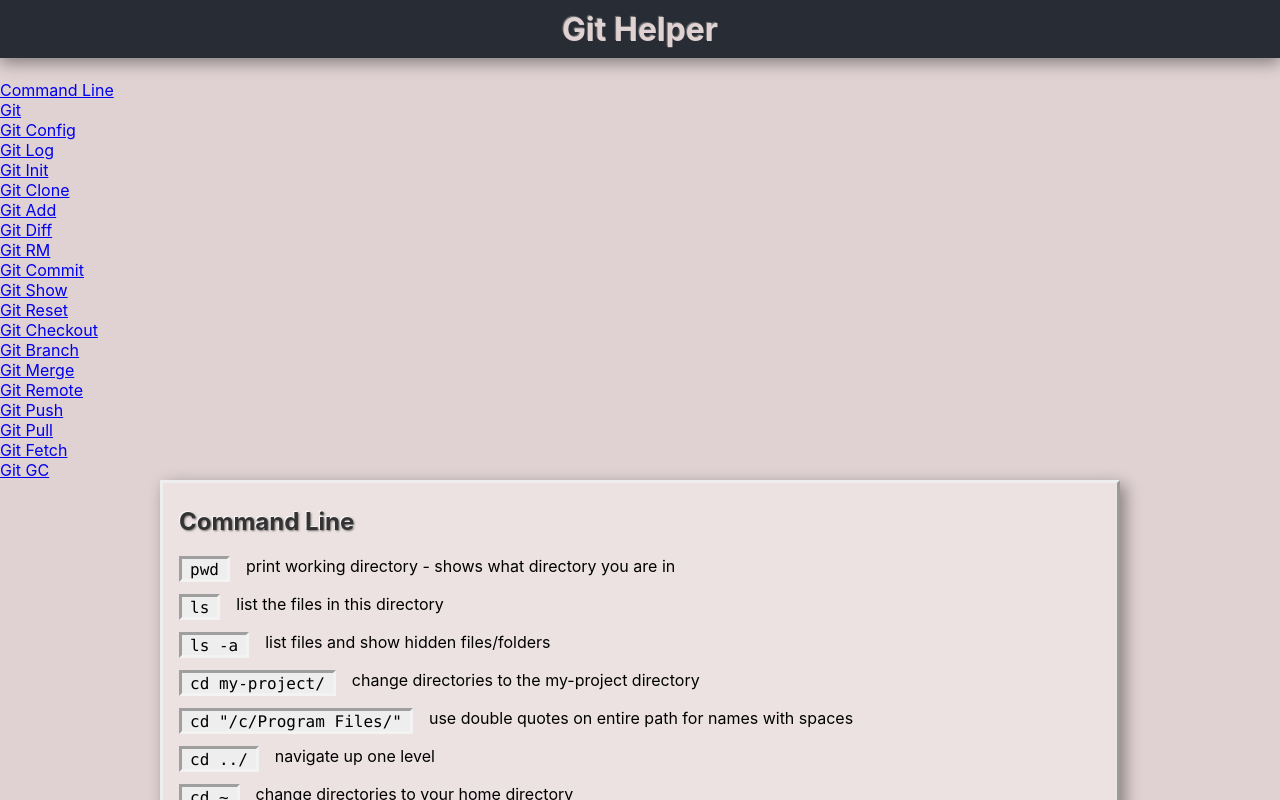
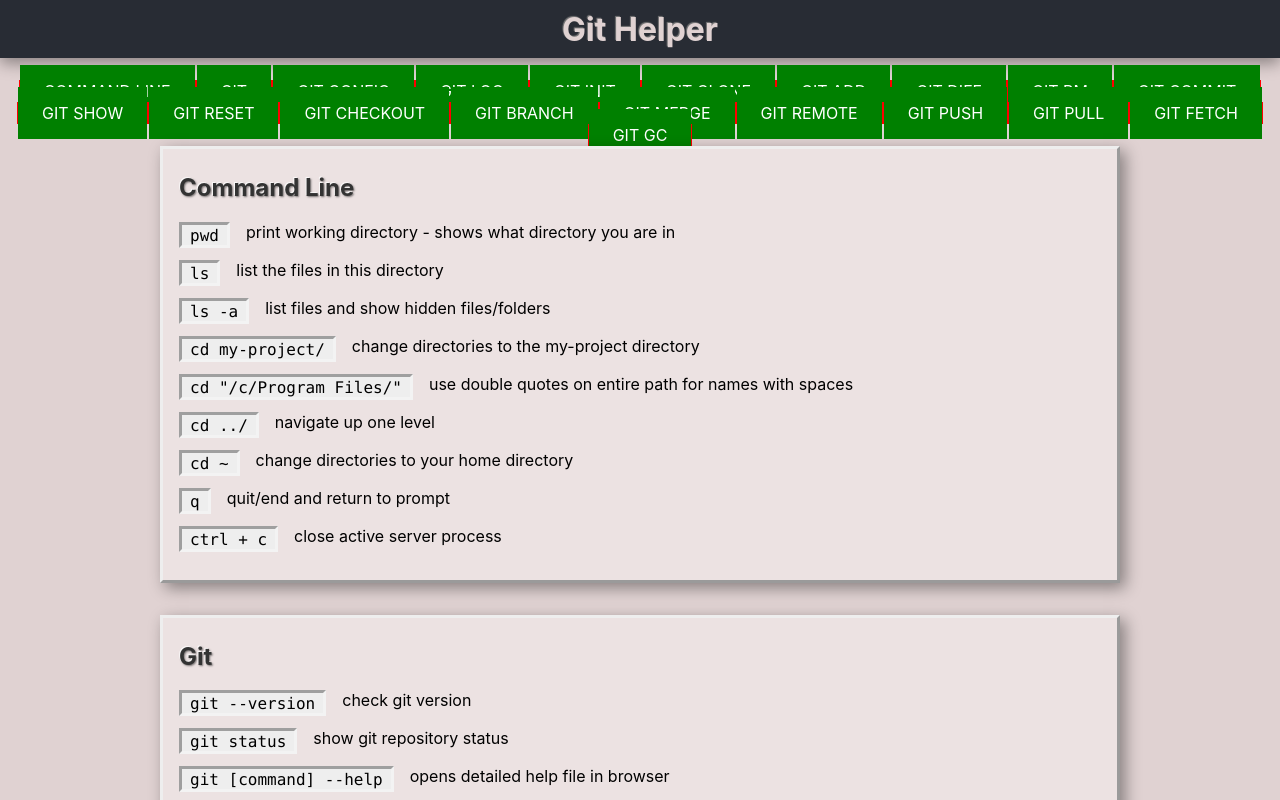
Before and after one commit to davidlongwith/git-helper, a React (Create React App) app: page / in a window 1280 px wide. Shown: the top 800 px of the page. Built offline with nearby package versions, Linux system fonts and the light colour scheme.

Commit message:
css - quick links update in progress

```diff
--- a/src/App.css
+++ b/src/App.css
@@ -13,6 +13,36 @@
   margin-top: 0;
   padding: 0.3em 0;
   text-shadow: -1px -1px 1px rgb(122, 122, 122);
+}
+
+#quick-links-container {
+  display: flex;
+  flex-flow: row wrap;
+  justify-content: center;
+}
+
+.quick-links-div {
+  border: 1px solid red;
+}
+
+.quick-link {
+  background-color: green;
+  color: white;
+  padding: 1em 1.5em;
+  text-decoration: none;
+  text-transform: uppercase;
+}
+
+.quick-link:hover {
+  background-color: #555;
+}
+
+.quick-link:active {
+  background-color: black;
+}
+
+.quick-link:visited {
+  background-color: #ccc;
 }
 
 .commands {
--- a/src/App.js
+++ b/src/App.js
@@ -15,7 +15,7 @@ function App({ commandData }) {
         Iterate through each object in the commandData array assigning each command group's
         section name as a prop for the QuickLinks component.
        */}
-      <div className="quick-links">
+      <div id="quick-links-container">
         {commandData.map((commandGroup, i) => (
           <QuickLinks key={i} sectionName={commandGroup.name} />
         ))}
--- a/src/components/QuickLinks.js
+++ b/src/components/QuickLinks.js
@@ -2,8 +2,11 @@ import React from "react";
 
 // convert sectionName prop to id format for jump link
 const QuickLinks = ({ sectionName }) => (
-  <div>
-    <a href={`#${sectionName.toLowerCase().replace(/ /g, "-")}`}>
+  <div className="quick-links-div">
+    <a
+      className="quick-link"
+      href={`#${sectionName.toLowerCase().replace(/ /g, "-")}`}
+    >
       {sectionName}
     </a>
   </div>
```
